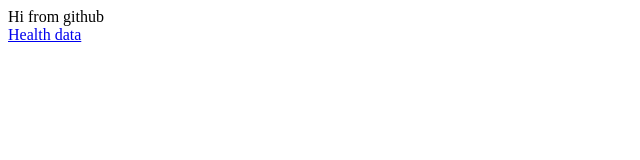
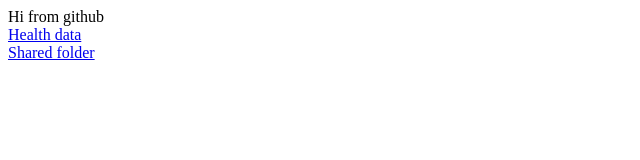
Before and after one commit to samarth261/samarth261.github.io, a plain HTML site: page index.html in a window 1280 px wide. Shown: the whole page, without its empty margins (0-640 px from the left). Drawn offline with Linux system fonts and the light colour scheme.

Commit message:
Update index.html
Add link to shared folder

```diff
--- a/index.html
+++ b/index.html
@@ -4,5 +4,7 @@
 Hi from github
 <br>
 <a href="https://1drv.ms/o/s!AnOq3rujiLiFpgjC9Bjbi_lNNKgQ?e=WaHNxM">Health data</a>
+<br>
+ <a href="https://1drv.ms/f/s!AnOq3rujiLiFpg0YZJPxFkknYYal">Shared folder</a>
 </body>
 </html>
```
